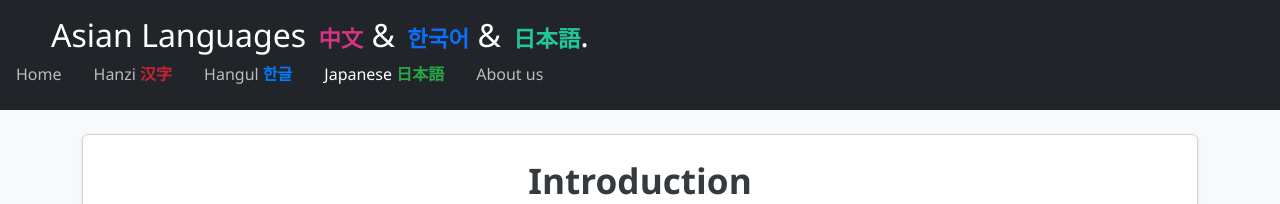
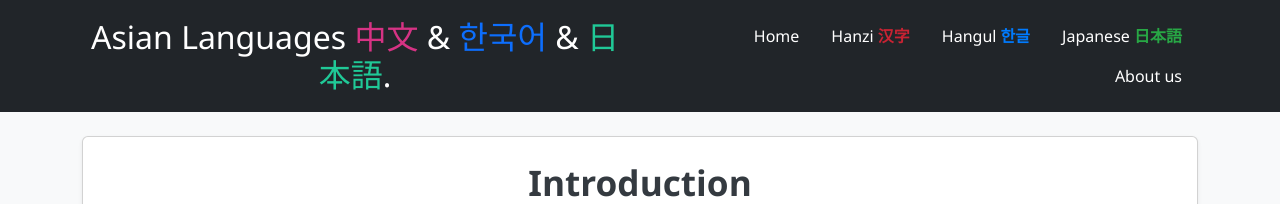
Before and after one commit to dgerenac/AsianLanguagesv2, a plain HTML site: page index.html in a window 1280 px wide. Shown: the top 204 px of the page. Drawn offline with nearby package versions, Linux system fonts and the light colour scheme.

Commit message:
Update index.html

```diff
--- a/index.html
+++ b/index.html
@@ -16,21 +16,24 @@
 
     <!-- Inicio Header -->
      <header class="bg-dark text-white py-3">
-        <div class="col-md-6 site-title-wrapper">
+        <div class="container">
+            <div class="row align-items-center">
+                <div class="col-md-6">
                 <h1 class="mb-0">Asian Languages <span class="hanzi">中文</span> & <span class="hangul">한국어</span> & <span class="japanese">日本語</span>.</h1>
                 </div>
                 <div class="col-md-6">
                     <nav>
-    <ul class="nav">
-      <li class="nav-item"><a class="nav-link" href="index.html">Home</a></li>
-      <li class="nav-item"><a class="nav-link" href="hanzi.html">Hanzi <span class="idioma-chino">汉字</span></a></li>
-      <li class="nav-item"><a class="nav-link" href="hangul.html">Hangul <span class="idioma-coreano">한글</span></a></li>
+                        <ul class="nav justify-content-end">
+                            <li class="nav-item"><a class="nav-link text-white" href="index.html">Home</a></li>
+                            <li class="nav-item"><a class="nav-link text-white" href="hanzi.html">Hanzi <span class="idioma-chino">汉字</span></a></li>
+                            <li class="nav-item"><a class="nav-link text-white" href="hangul.html">Hangul <span class="idioma-coreano">한글</span></a></li>
                             <li class="nav-item"><a class="nav-link text-white" href="japanese.html">Japanese <span class="idioma-japones">日本語</span></a></li>
-      <li class="nav-item"><a class="nav-link" href="aboutus.html">About us</a></li>
+                            <li class="nav-item"><a class="nav-link text-white" href="aboutus.html">About us</a></li>
                         </ul>
                     </nav>
                 </div>
-
+            </div>
+        </div>
     </header>
 
     <!-- Inicio Contenido Principal -->
```
Lines whose indentation alone changed are shown as unchanged.
